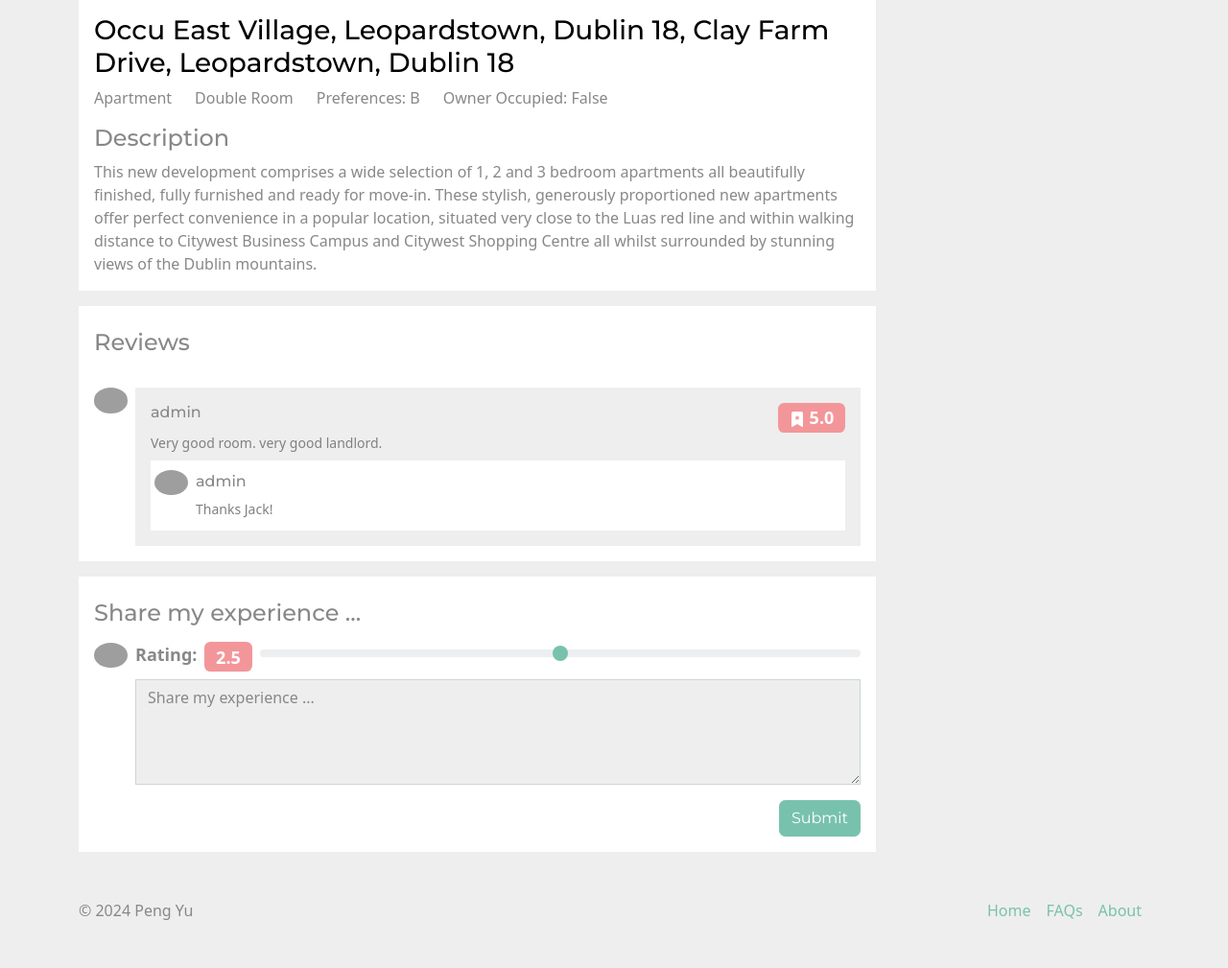
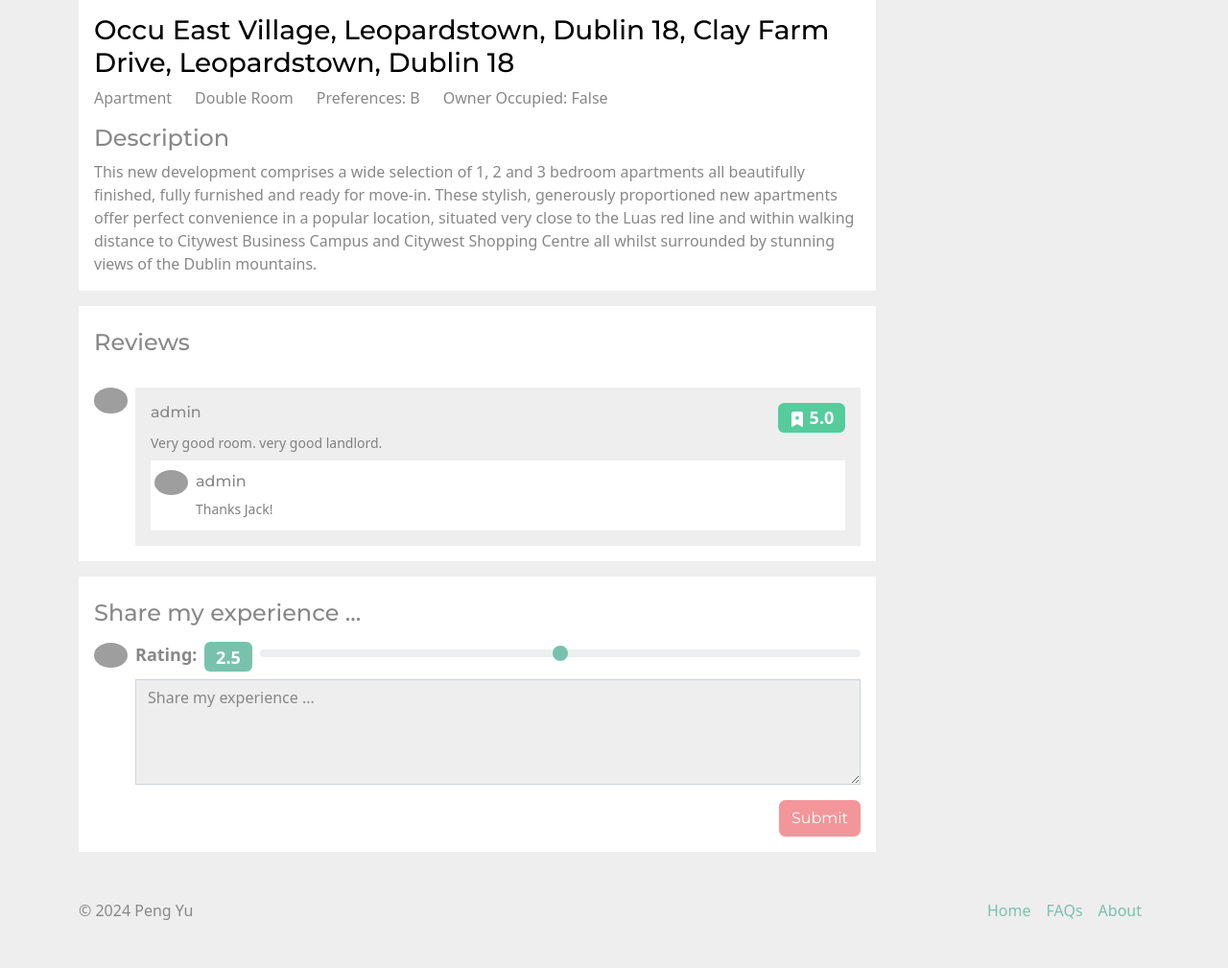
Before and after one commit to pengyoo/cdos_rentrater, a Django app: page /property/1/ in a window 1280 px wide. Shown: the part 489-1498 px from the top of the page at 96% size. Run offline with Django 5.2, Linux system fonts and the light colour scheme; data comes from the database, SQL or seed files in the repository; both versions use the stored data as it was after the commit; some libraries are stand-ins or nearby versions; grey boxes are pictures that could not be loaded.

Commit message:
adjust rating color

```diff
--- a/rater/templates/rater/index.html
+++ b/rater/templates/rater/index.html
@@ -30,7 +30,7 @@
             >
               <li class="me-auto">
                 <span
-                  class="badge bg-secondary ms-2"
+                  class="badge  ms-2 {% if property.rating >= 3 %} bg-success {% elif property.rating < 3 and property.rating >= 2  %} bg-warning {% elif property.rating < 2 %} bg-danger {% endif %}"
                   style="font-size: 16px"
                   ><svg
                     xmlns="http://www.w3.org/2000/svg"
--- a/rater/templates/rater/property.html
+++ b/rater/templates/rater/property.html
@@ -63,7 +63,7 @@
           <div class="p-3 ms-2" style="background-color: #eeeeee; width: 100%;">
               <div class="d-flex justify-content-between">
                   <h6>{{review.user.username}}</h6>
-                  <span class="badge bg-secondary ms-2" style="font-size: large;"><svg
+                  <span class="badge ms-2 {% if property.rating >= 3 %} bg-success {% elif property.rating < 3 and property.rating >= 2  %} bg-warning {% elif property.rating < 2 %} bg-danger {% endif %}" style="font-size: large;"><svg
                           xmlns="http://www.w3.org/2000/svg" width="16" height="16"
                           fill="currentColor" class="bi bi-bookmark-star-fill"
                           viewBox="0 0 16 16">
@@ -111,7 +111,7 @@
       <div class="ms-2" style="width: 100%;">
           <div class="d-flex justify-content-start">
               <span style="font-size: large; font-weight: bolder;">Rating:</span> <output
-                  class="badge bg-secondary ms-2" style="font-size: large;">2.5</output>
+                  class="badge bg-primary ms-2" style="font-size: large;">2.5</output>
               <input type="range" class="form-range ms-2" min="0" max="5" value="2.5" step="0.5"
                   id="customRange3" oninput="this.previousElementSibling.value = this.value">
           </div>
@@ -122,7 +122,7 @@
       </div>
   </div>
   <div class="d-flex justify-content-end mt-3">
-      <button class="btn btn-primary">Submit</button>
+      <button class="btn btn-secondary">Submit</button>
   </div>
 
 </div>
@@ -138,7 +138,7 @@
           </div>
       </h2>
       <div id="panelsStayOpen-collapseOne" class="accordion-collapse collapse show">
-          <div class="accordion-body text-center text-secondary align-items-center"
+          <div class="accordion-body text-center align-items-center {% if property.rating >= 3 %} text-success {% elif property.rating < 3 and property.rating >= 2  %} text-warning {% elif property.rating < 2 %} text-danger {% endif %}"
               style="font-size: 10rem; font-weight: bolder;">
               {{property.rating}}
           </div>
```
Also changed, not shown: db.sqlite3.
